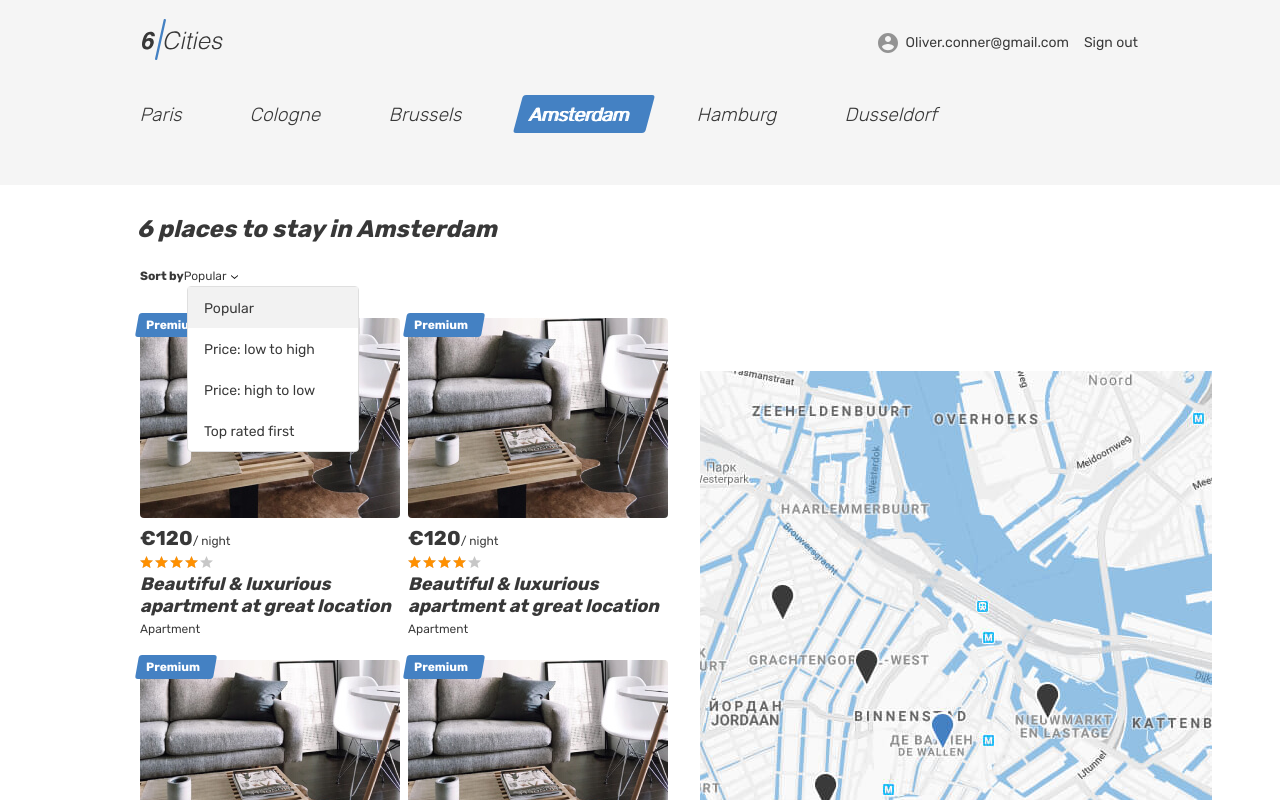
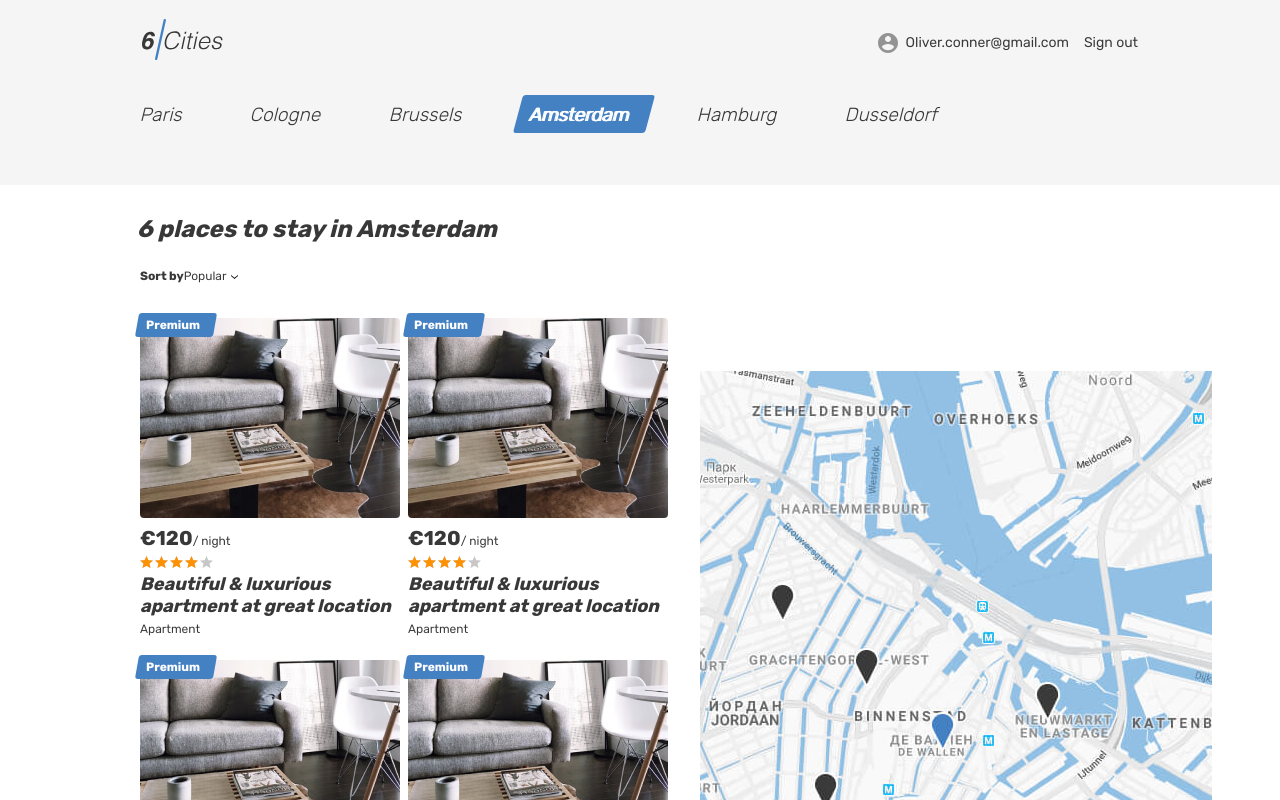
Before and after one commit to htmlacademy-react/206328-six-cities-simple-11, a React (Create React App) app in the folder project/: page / in a window 1280 px wide. Shown: the top 800 px of the page. Built offline with nearby package versions, Linux system fonts and the light colour scheme.

Commit message:
fix(module4-task1): Убрал отрытый попап

```diff
--- a/project/src/components/offers.tsx
+++ b/project/src/components/offers.tsx
@@ -17,8 +17,8 @@ export const Offers = ({ offers}: OffersProps): JSX.Element => (
               <use xlinkHref='#icon-arrow-select'></use>
             </svg>
           </span>
-          <ul className='places__options places__options--custom places__options--opened'>
-            <li className='places__option places__option--active' tabIndex={0}>
+          <ul className='places__options places__options--custom'>
+            <li className='places__option' tabIndex={0}>
               Popular
             </li>
             <li className='places__option' tabIndex={0}>
```
